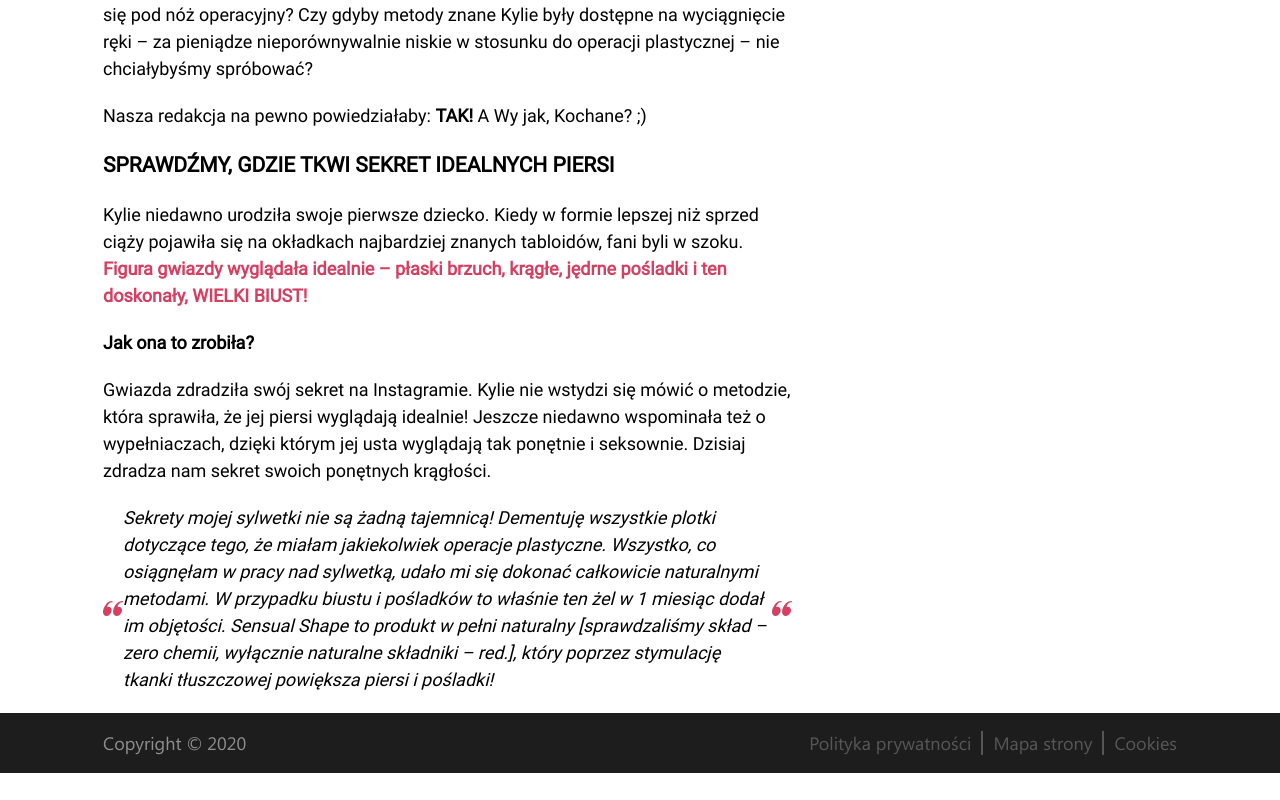
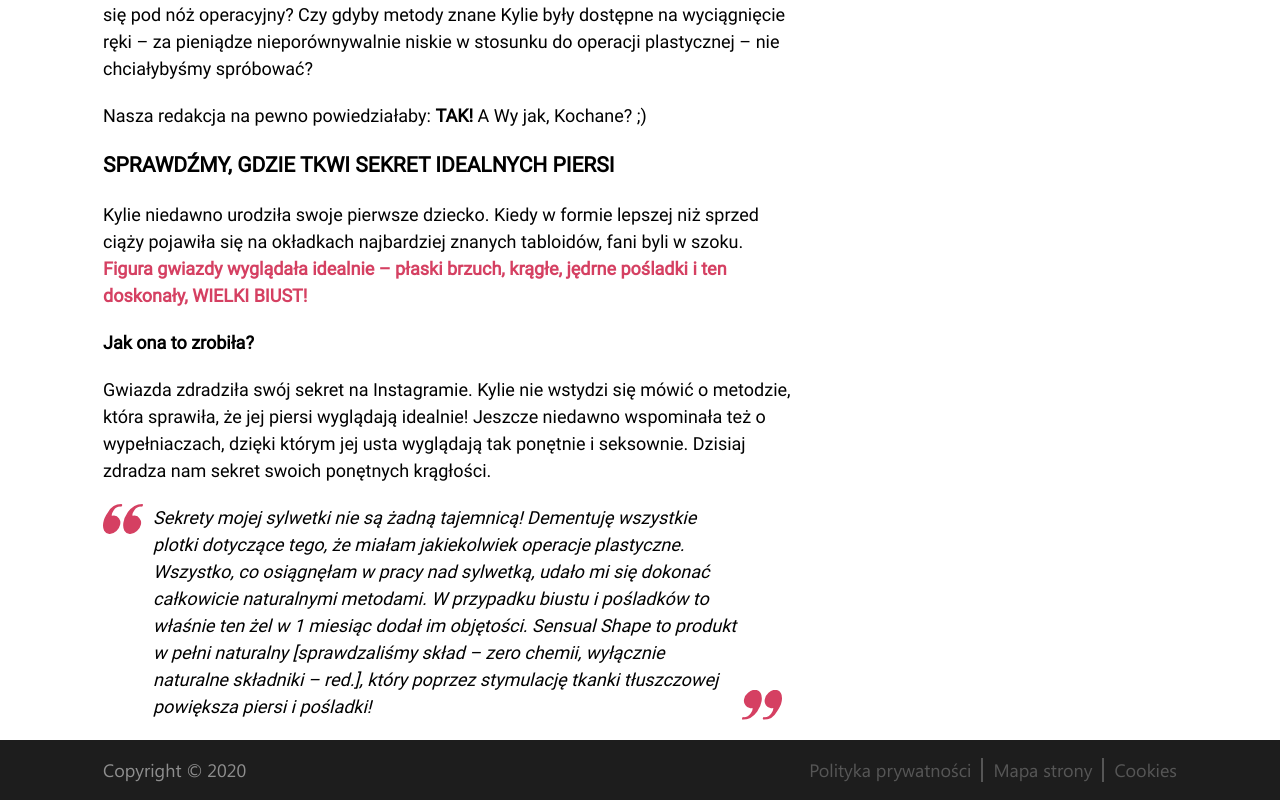
Before and after one commit to YauhenTretsyak/confilogi_pr, a React (Create React App) app: page / in a window 1280 px wide. Shown: the part 1472-2272 px from the top of the page. Before the commit the page ends 2245 px from the top, so only its background shows below. Built offline with nearby package versions, Linux system fonts and the light colour scheme.

Commit message:
first draft of IstagramPost, small style changes in Blog

```diff
--- a/src/components/Blog/_Blog.scss
+++ b/src/components/Blog/_Blog.scss
@@ -87,9 +87,24 @@
 
 .quotation {
   display: flex;
-  position: relative;
+  margin-bottom: 2rem;
 }
 
 .quotation_img {
   width: 2rem;
+  align-self: flex-start;
+  margin-right: 1rem;
+
+  @media only screen and (min-width: 1104px) {
+    width: 4rem;
+  }
 }
+
+.quotation_img:last-child {
+  align-self: flex-end;
+  transform: rotate(180deg);
+}
+
+.quotation > .paragraph_text {
+  margin-bottom: 0;
+}
```
Also changed, not shown: src/components/blocks/InstagramPost/InstagramPost.js (+10 -0 lines).
